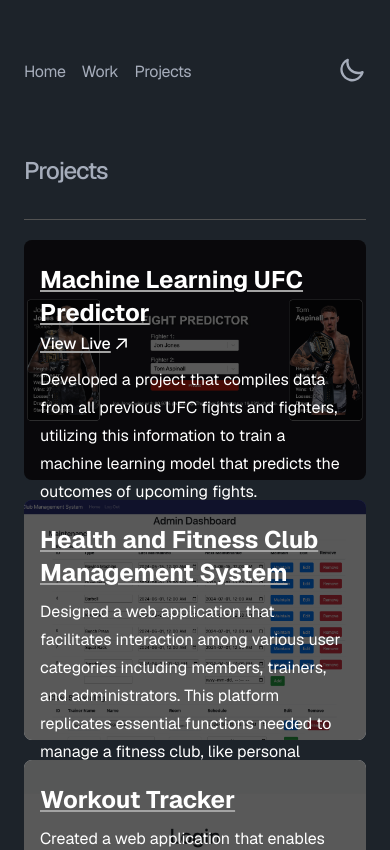
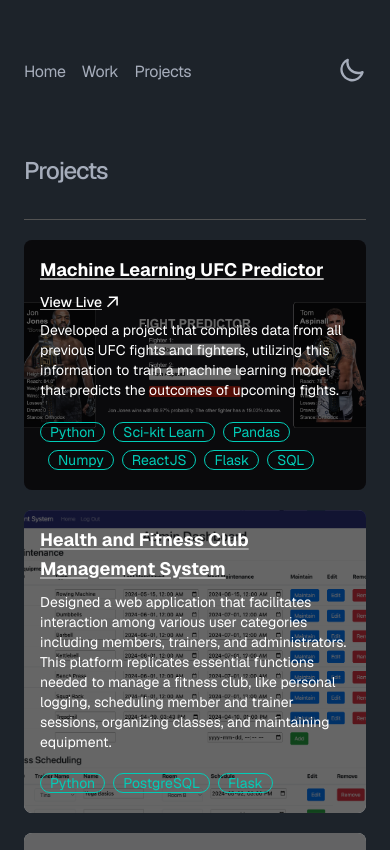
Before and after one commit to elkhourynathan/personal, a Next.js app: page /projects in a window 390 px wide. Shown: the top 850 px of the page. Built offline with nearby package versions, Linux system fonts and the light colour scheme.

Commit message:
Enhanced responsiveness for project card components

```diff
--- a/app/components/projectCard.tsx
+++ b/app/components/projectCard.tsx
@@ -1,23 +1,17 @@
-import React from 'react'
+import React from 'react';
 
 interface ProjectCardProps {
-  title: string
-  date: string
-  description: string
-  techStack: string[]
-  imageUrl: string
-  githubUrl: string
+  title: string;
+  date: string;
+  description: string;
+  techStack: string[];
+  imageUrl: string;
+  githubUrl: string;
 }
 
 function ArrowIcon() {
   return (
-    <svg
-      width="12"
-      height="12"
-      viewBox="0 0 12 12"
-      fill="none"
-      xmlns="http://www.w3.org/2000/svg"
-    >
+    <svg width="12" height="12" viewBox="0 0 12 12" fill="none" xmlns="http://www.w3.org/2000/svg">
       <path
         d="M2.07102 11.3494L0.963068 10.2415L9.2017 1.98864H2.83807L2.85227 0.454545H11.8438V9.46023H10.2955L10.3097 3.09659L2.07102 11.3494Z"
         fill="currentColor"
@@ -28,19 +22,27 @@ function ArrowIcon() {
 
 const ProjectCard: React.FC<ProjectCardProps> = ({ title, date, description, techStack, imageUrl, githubUrl }) => {
   return (
-    <div className="relative w-full h-60 rounded-lg bg-cover bg-center" style={{ backgroundImage: `url(${imageUrl})` }}>
-      <div className="absolute inset-0 bg-black opacity-65 rounded-lg"></div>
-      <div className="relative px-4 py-6">
-        <a href={githubUrl} className="text-2xl font-bold text-white hover:text-accent transition-colors">{title}</a>
-        <p className="mt-2 text-white">{description}</p>
+    <div
+      className="relative w-full rounded-lg bg-cover bg-center"
+      style={{ backgroundImage: `url(${imageUrl})` }}
+    >
+      <div className="absolute inset-0 bg-black bg-opacity-60 rounded-lg"></div>
+      <div className="relative p-4 md:px-6 md:py-8">
+        <a
+          href={githubUrl}
+          className="text-lg md:text-xl font-bold text-white hover:text-accent transition-colors"
+        >
+          {title}
+        </a>
+        <p className="mt-2 text-sm md:text-base text-white">{description}</p>
         <div className="mt-4 space-x-2">
           {techStack.map((tech, index) => (
-            <div key={index} className="badge badge-accent badge-outline">{tech}</div>
+            <span key={index} className="badge badge-accent badge-outline">{tech}</span>
           ))}
         </div>
       </div>
     </div>
-  )
+  );
 }
 
-export default ProjectCard
+export default ProjectCard;
--- a/app/components/projectCardHosted.tsx
+++ b/app/components/projectCardHosted.tsx
@@ -1,24 +1,18 @@
-import React from 'react'
+import React from 'react';
 
 interface ProjectCardProps {
-  title: string
-  date: string
-  description: string
-  techStack: string[]
-  imageUrl: string
-  githubUrl: string
-  hostedUrl: string
+  title: string;
+  date: string;
+  description: string;
+  techStack: string[];
+  imageUrl: string;
+  githubUrl: string;
+  hostedUrl: string;
 }
 
 function ArrowIcon() {
   return (
-    <svg
-      width="12"
-      height="12"
-      viewBox="0 0 12 12"
-      fill="none"
-      xmlns="http://www.w3.org/2000/svg"
-    >
+    <svg width="12" height="12" viewBox="0 0 12 12" fill="none" xmlns="http://www.w3.org/2000/svg">
       <path
         d="M2.07102 11.3494L0.963068 10.2415L9.2017 1.98864H2.83807L2.85227 0.454545H11.8438V9.46023H10.2955L10.3097 3.09659L2.07102 11.3494Z"
         fill="currentColor"
@@ -29,23 +23,34 @@ function ArrowIcon() {
 
 const ProjectCardHosted: React.FC<ProjectCardProps> = ({ title, date, description, techStack, imageUrl, githubUrl, hostedUrl }) => {
   return (
-    <div className="relative w-full h-60 rounded-lg bg-cover bg-center" style={{ backgroundImage: `url(${imageUrl})` }}>
-      <div className="absolute inset-0 bg-black opacity-65 rounded-lg"></div>
-      <div className="relative px-4 py-6">
-        <a href={githubUrl} className="text-2xl font-bold text-white hover:text-accent transition-colors">{title}</a>
-        <a href={hostedUrl} className="flex items-center text-white hover:text-accent transition-colors">
-          <span className='mr-1'>View Live</span>
+    <div
+      className="relative w-full rounded-lg bg-cover bg-center"
+      style={{ backgroundImage: `url(${imageUrl})` }}
+    >
+      <div className="absolute inset-0 bg-black bg-opacity-60 rounded-lg"></div>
+      <div className="relative p-4 md:px-6 md:py-8">
+        <a
+          href={githubUrl}
+          className="block mb-2 text-lg md:text-xl font-bold text-white hover:text-accent transition-colors"
+        >
+          {title}
+        </a>
+        <a
+          href={hostedUrl}
+          className="flex items-center text-sm md:text-base text-white hover:text-accent transition-colors"
+        >
+          <span className="mr-1">View Live</span>
           <ArrowIcon />
         </a>
-        <p className="mt-2 text-white">{description}</p>
+        <p className="mt-2 text-sm md:text-base text-white">{description}</p>
         <div className="mt-4 space-x-2">
           {techStack.map((tech, index) => (
-            <div key={index} className="badge badge-accent badge-outline">{tech}</div>
+            <span key={index} className="badge badge-accent badge-outline">{tech}</span>
           ))}
         </div>
       </div>
     </div>
-  )
+  );
 }
 
-export default ProjectCardHosted
+export default ProjectCardHosted;
```
